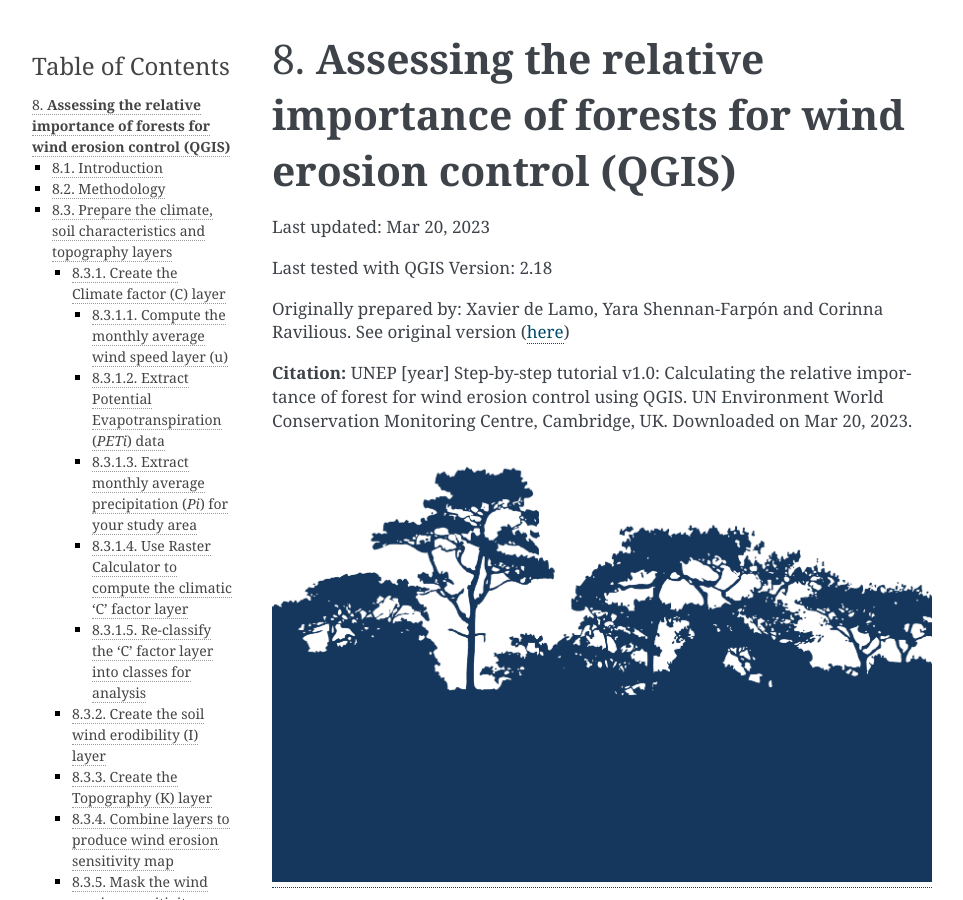
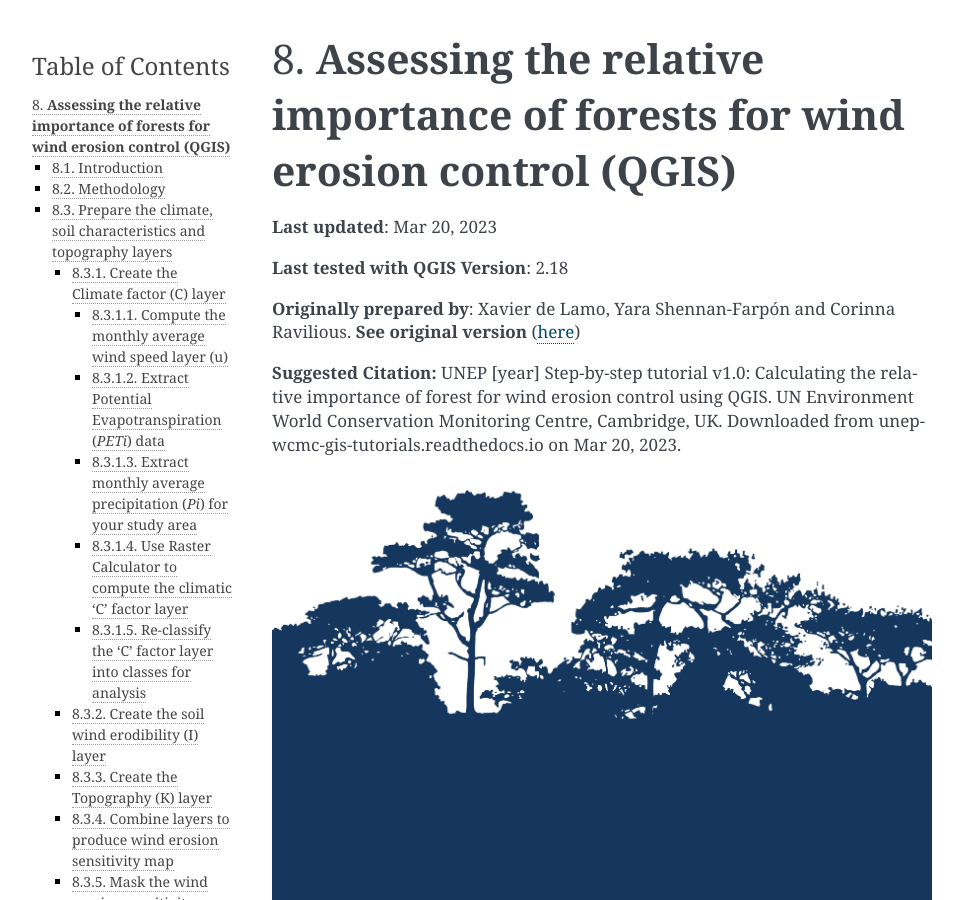
Before and after one commit to corinnar/GIS_tutorials, a Sphinx documentation site: the page built from docs/source/Wind_Erosion_Tutorial_QGIS.rst, in a window 1280 px wide and 900 px high. Shown: the whole window, without its empty margins (148-1111 px from the left). Built offline with Sphinx 7.4.7, drawn with Linux system fonts in a browser that asks for light colours; pages that are not in the unit, such as notebooks, are missing from menus.

Commit message:
Update Wind_Erosion_Tutorial_QGIS.rst

```diff
--- a/docs/source/Wind_Erosion_Tutorial_QGIS.rst
+++ b/docs/source/Wind_Erosion_Tutorial_QGIS.rst
@@ -1,16 +1,16 @@
 ===========================================================================================
 **Assessing the relative importance of forests for wind erosion control (QGIS)**
 ===========================================================================================
-Last updated: |today|
+**Last updated**: |today|
 
-Last tested with QGIS Version: 2.18
+**Last tested with QGIS Version**: 2.18
 
-Originally prepared by:  Xavier de Lamo, Yara Shennan-Farpón and Corinna Ravilious. \
-See original version (`here <https://www.un-redd.org/sites/default/files/2021-10/Wind_Erosion_Tutorial.pdf>`__)
+**Originally prepared by**:  Xavier de Lamo, Yara Shennan-Farpón and Corinna Ravilious.
+**See original version** (`here <https://www.un-redd.org/sites/default/files/2021-10/Wind_Erosion_Tutorial.pdf>`__)
 
-**Citation:** UNEP [year] Step-by-step tutorial v1.0: Calculating the relative importance of
+**Suggested Citation:** UNEP [year] Step-by-step tutorial v1.0: Calculating the relative importance of
 forest for wind erosion control using QGIS. UN Environment World Conservation Monitoring Centre,
-Cambridge, UK. Downloaded on |today|.
+Cambridge, UK. Downloaded from unep-wcmc-gis-tutorials.readthedocs.io on |today|.
 
 |image0|
 |image3|
```
